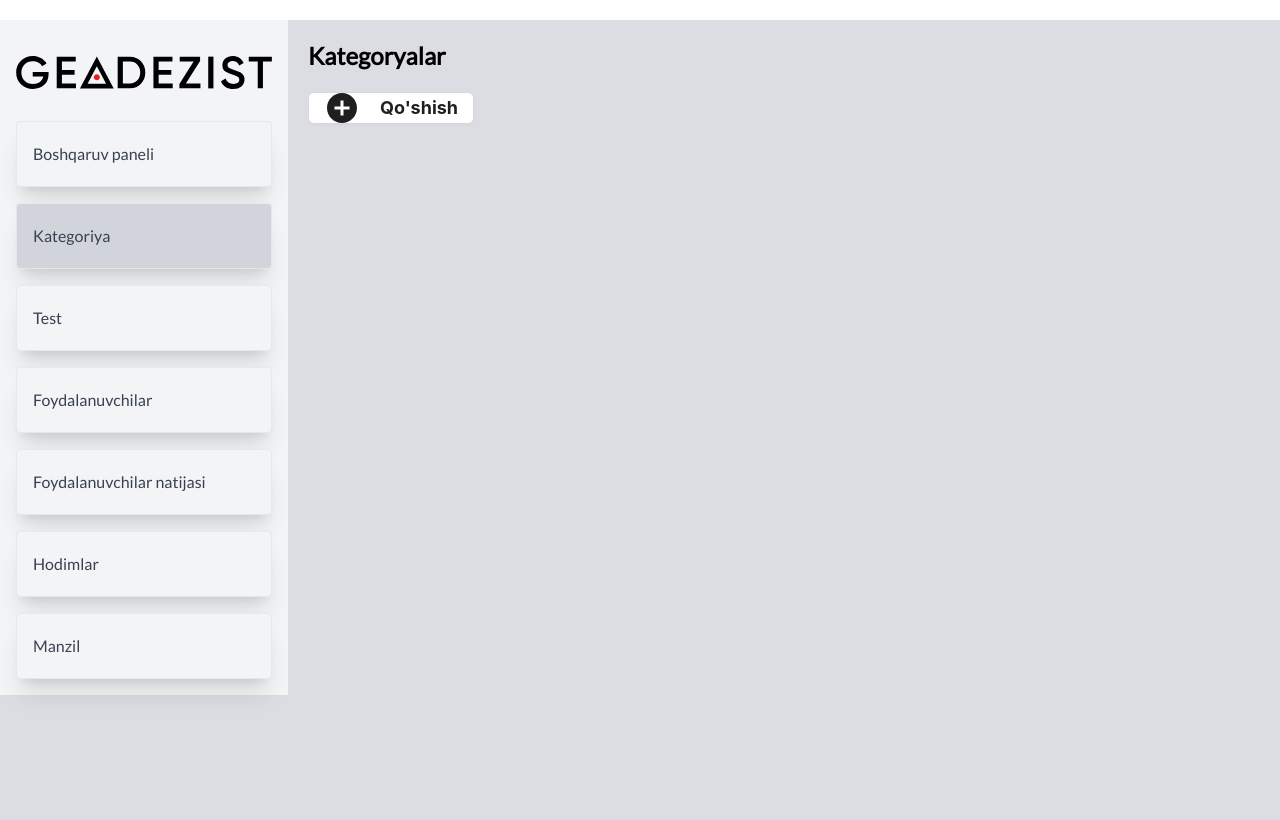
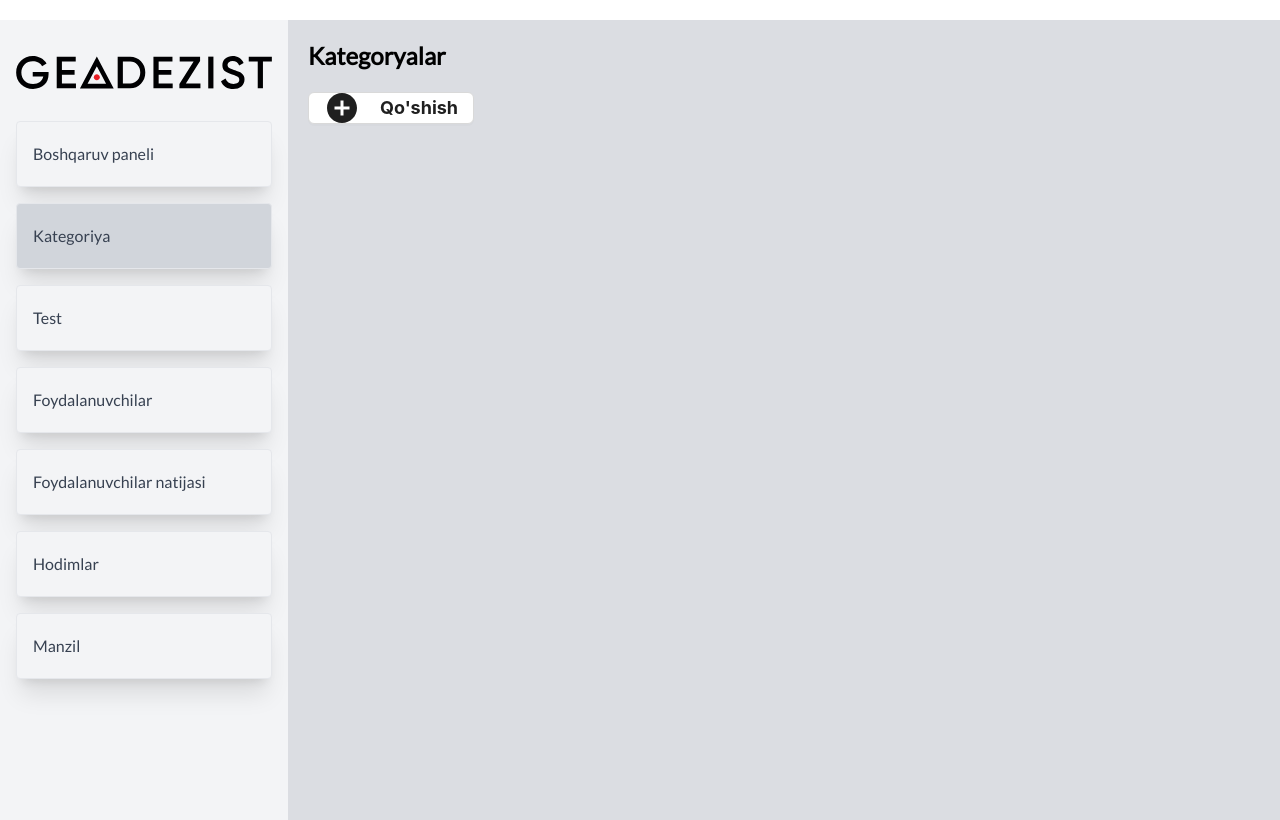
Before and after one commit to jasurhaydarovcode/GEADEZIST, a React (Vite) app: page /category in a window 1280 px wide. Built offline with nearby package versions, Linux system fonts and the light colour scheme.

Commit message:
Sidebar bu fix

```diff
--- a/src/components/Dashboard/Sidebar.tsx
+++ b/src/components/Dashboard/Sidebar.tsx
@@ -36,7 +36,7 @@ const Sidebar = () => {
   const { pathname } = useLocation();
 
   return (
-    <aside className="bg-gray-100 w-72 p-4">
+    <aside className="bg-gray-100 w-72 p-4 min-h-screen">
       {/* Logo */}
       <div className="pt-5 pb-8">
         <Link to="/dashboard">
```
